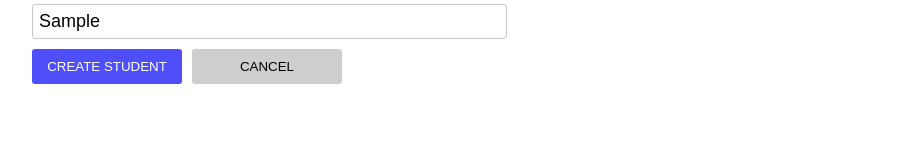
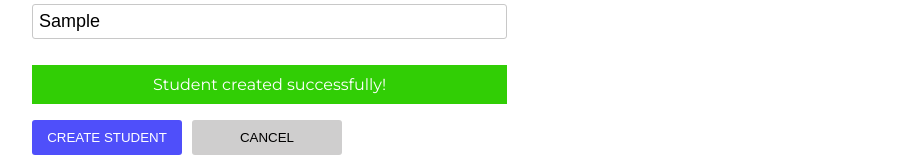
Before and after one commit to BrandonSGC/react-crud-students, a React (Vite) app: page / in a window 1280 px wide. Both pictures are taken after typing "Sample", "Sample", "Sample" into the empty fields and a click on the button "CREATE STUDENT". Shown: the part 324-481 px from the top of the page, without its empty margins (108-1025 px from the left). Built offline with nearby package versions, Linux system fonts and the light colour scheme; no server answers.

Commit message:
Show Alerts functionality

```diff
--- a/src/Components/Alert.jsx
+++ b/src/Components/Alert.jsx
@@ -1,9 +1,6 @@
-import React from 'react'
+export const Alert = ({ data }) => {
+  const { type, message, show } = data;
+  const className = `alert ${type}`;
 
-export const Alert = ({type, message}) => {
-  return (
-    <div>
-      <p className={type}>{mesage}</p>
-    </div>
-  )
-}
+  return show ? <p className={className}>{message}</p> : null;
+};
--- a/src/Components/Form.jsx
+++ b/src/Components/Form.jsx
@@ -1,12 +1,20 @@
-import { useState } from "react";
+import { useEffect, useState } from "react";
 import { useFetch } from "../hooks/useFetch";
+import { Alert } from "./alert";
 
 export const Form = () => {
   const { createStudent } = useFetch();
+
   const [student, setStudent] = useState({
     name: "",
     surname: "",
     subject: "",
+  });
+
+  const [alert, setAlert] = useState({
+    type: "",
+    message: "",
+    show: false,
   });
 
   const handleSubmit = (evt) => {
@@ -14,8 +22,17 @@ export const Form = () => {
 
     if (validateInputs(student)) {
       createStudent(student);
+      setAlert({
+        type: "success",
+        message: "Student created successfully!",
+        show: "true",
+      });
     } else {
-      console.log('Please fill the fields correctly');
+      setAlert({
+        type: "error",
+        message: "Please fill the fields correctly",
+        show: "true",
+      });
     }
   };
 
@@ -30,12 +47,29 @@ export const Form = () => {
   };
 
   const validateInputs = (student) => {
-  // Validate inputs.
-  const { name, surname, subject } = student;
+    const { name, surname, subject } = student;
+    return (
+      name.trim() != "" &&
+      isNaN(name) &&
+      surname.trim() != "" &&
+      isNaN(surname) &&
+      subject.trim() != "" &&
+      isNaN(subject)
+    );
+  };
 
-  return name.trim() != '' && isNaN(name) && surname.trim() != '' && isNaN(surname) && subject.trim() != '' && isNaN(subject);
+  useEffect(() => {
+    const timer = setTimeout(() => {
+      setAlert({
+        ...alert,
+        show: false,
+      });
+    }, 3000);
 
-  }
+    return () => {
+      clearTimeout(timer);
+    };
+  }, [alert.show]);
 
   return (
     <form className="form">
@@ -80,6 +114,8 @@ export const Form = () => {
         </div>
       </fieldset>
 
+      {alert.show && <Alert data={alert} />}
+
       <div className="buttons">
         <button onClick={handleSubmit} className="button button-create">
           Create Student
--- a/src/hooks/useFetch.js
+++ b/src/hooks/useFetch.js
@@ -27,7 +27,8 @@ function createStudent(student) {
     })
       .then( (resp) => resp.json())
       .then( ({message}) => {
-        alert(message);
+        // Handle Response
+        //alert(message);
       })
       .catch( (error) => {
         console.log(error);
@@ -38,6 +39,7 @@ export const useFetch = () => {
 
   const [students, setStudents] = useState([]);
   const [isLoading, setIsLoading] = useState(true);
+
 
   async function getStudentsInfo() {
     const students = await getStudents();
--- a/src/styles.css
+++ b/src/styles.css
@@ -65,7 +65,25 @@ tbody {
 }
 
 /* Alerts */
+.alert {
+  text-align: center;
+  padding: 1rem;;
+}
 
+.success {
+  background-color: #31ce05;
+  color: #fff;
+}
+
+.warning {
+  background-color: #cec705;
+  color: #fff;
+}
+
+.error {
+  background-color: red;
+  color: #fff;
+}
 
 
 
```
